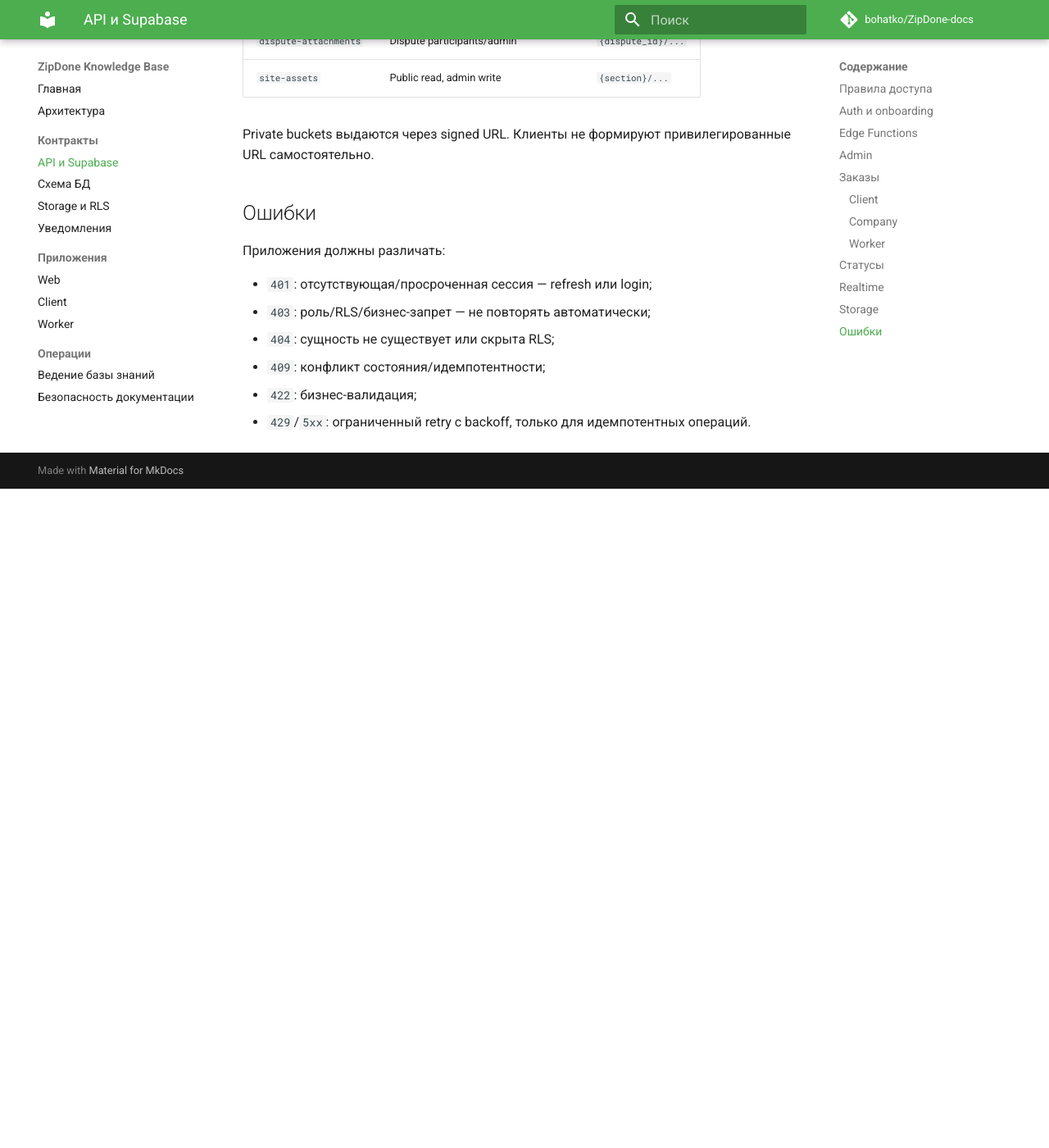
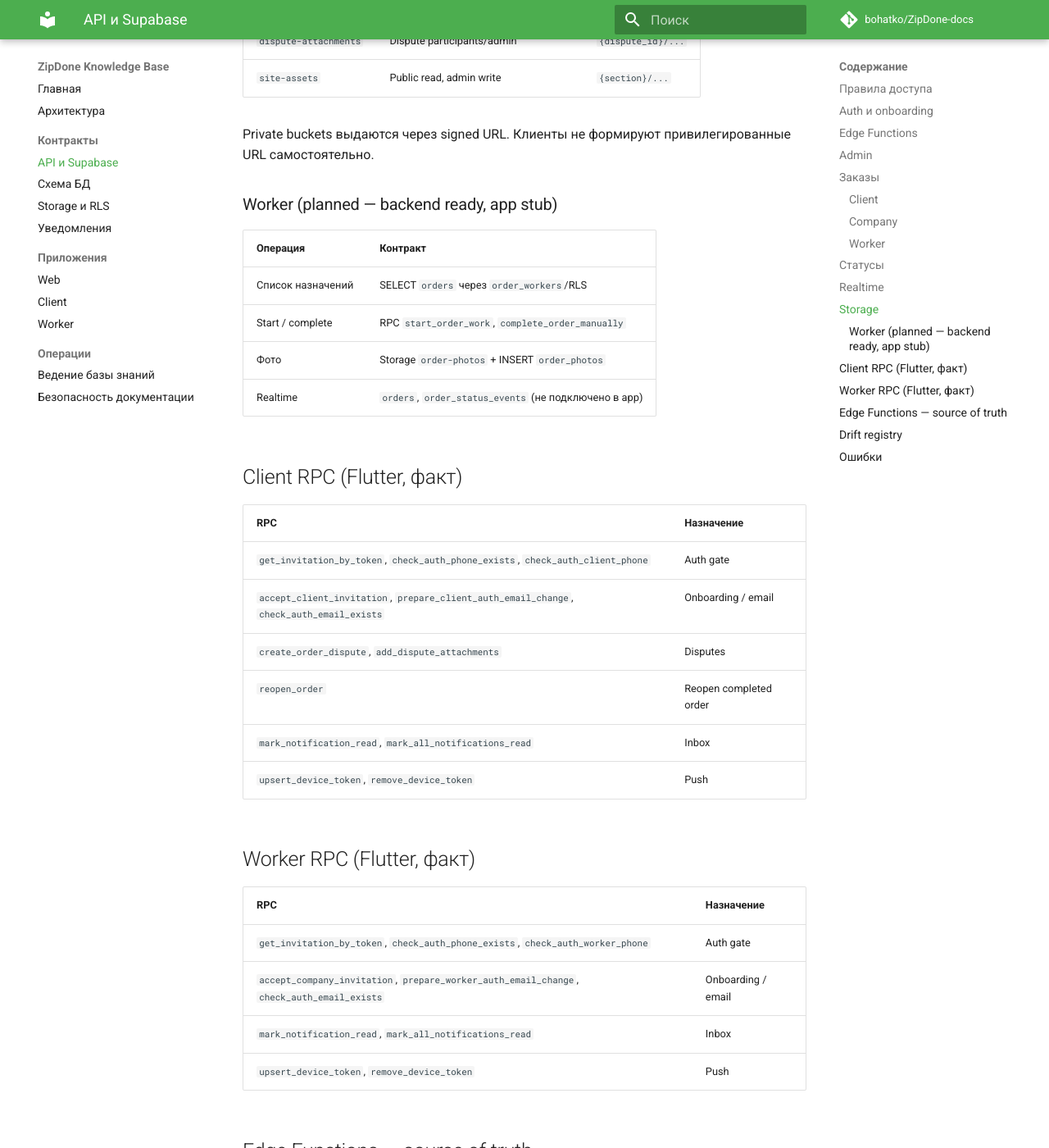
Before and after one commit to bohatko/ZipDone-docs, an MkDocs documentation site: the page built from docs/api-contracts.md, in a window 1280 px wide and 1400 px high, scrolled down 4765 px. Shown: the whole window at 82% size. Built offline with MkDocs 1.6.1 and Material for MkDocs 9.7.7, drawn with Linux system fonts in a browser that asks for light colours; comment, search, counter and statistics services are not loaded; before the commit the page ends 5361 px from its top, so only the background shows below that; some of the changed text lies outside the part shown.

Commit message:
Enrich mobile docs from Flutter client/worker audits.
Add RPC matrices, maturity status, drift registry, and fix outdated client gaps.

Co-authored-by: Cursor <cursoragent@cursor.com>

```diff
--- a/docs/api-contracts.md
+++ b/docs/api-contracts.md
@@ -127,6 +127,55 @@ Worker получает только назначенные заказы чер
 
 Private buckets выдаются через signed URL. Клиенты не формируют привилегированные URL самостоятельно.
 
+### Worker (planned — backend ready, app stub)
+
+| Операция | Контракт |
+|---|---|
+| Список назначений | SELECT `orders` через `order_workers`/RLS |
+| Start / complete | RPC `start_order_work`, `complete_order_manually` |
+| Фото | Storage `order-photos` + INSERT `order_photos` |
+| Realtime | `orders`, `order_status_events` (не подключено в app) |
+
+## Client RPC (Flutter, факт)
+
+| RPC | Назначение |
+|---|---|
+| `get_invitation_by_token`, `check_auth_phone_exists`, `check_auth_client_phone` | Auth gate |
+| `accept_client_invitation`, `prepare_client_auth_email_change`, `check_auth_email_exists` | Onboarding / email |
+| `create_order_dispute`, `add_dispute_attachments` | Disputes |
+| `reopen_order` | Reopen completed order |
+| `mark_notification_read`, `mark_all_notifications_read` | Inbox |
+| `upsert_device_token`, `remove_device_token` | Push |
+
+## Worker RPC (Flutter, факт)
+
+| RPC | Назначение |
+|---|---|
+| `get_invitation_by_token`, `check_auth_phone_exists`, `check_auth_worker_phone` | Auth gate |
+| `accept_company_invitation`, `prepare_worker_auth_email_change`, `check_auth_email_exists` | Onboarding / email |
+| `mark_notification_read`, `mark_all_notifications_read` | Inbox |
+| `upsert_device_token`, `remove_device_token` | Push |
+
+## Edge Functions — source of truth
+
+| Function | Канонический репозиторий |
+|---|---|
+| `calculate-price`, `match-order`, `stripe-connect`, `admin-force-cancel` | `ZipDone-web` |
+| Payment setup (`stripe-config`, `create-setup-intent`, …) | `ZipDone-Flutter-client/supabase/functions/` (дубли; сверять с web) |
+| `send-push` | Триггерится БД; исходник в client repo |
+
+## Drift registry
+
+| Риск | Детали |
+|---|---|
+| Миграции | Канон: `ZipDone-web/supabase/migrations/` (68 local / 89 remote). Client repo: 6 локальных SQL. |
+| Client cancel | Прямой UPDATE `orders`, не RPC |
+| Client reopen | RPC + fallback UPDATE |
+| Worker push routes | `/booking/:id` → `/booking` (detail route отсутствует) |
+| Local notification prefs | Client/Worker: SharedPreferences, не backend |
+
+Последняя верификация схемы: см. шапку [database-schema.md](database-schema.md).
+
 ## Ошибки
 
 Приложения должны различать:
```
Also changed, not shown: docs/apps/mobile-client.md (+26 -4 lines), docs/apps/mobile-worker.md (+26 -9 lines).
